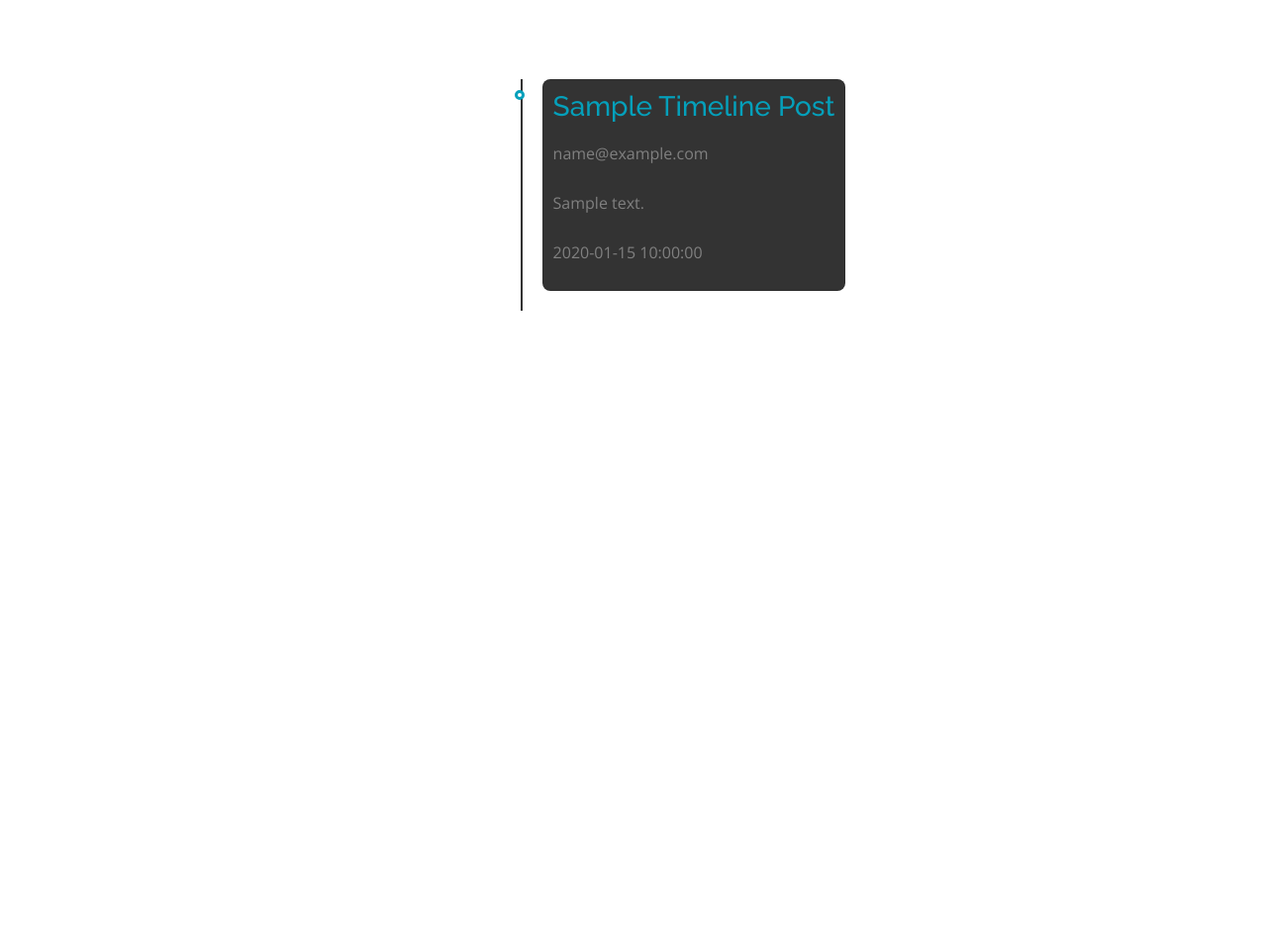
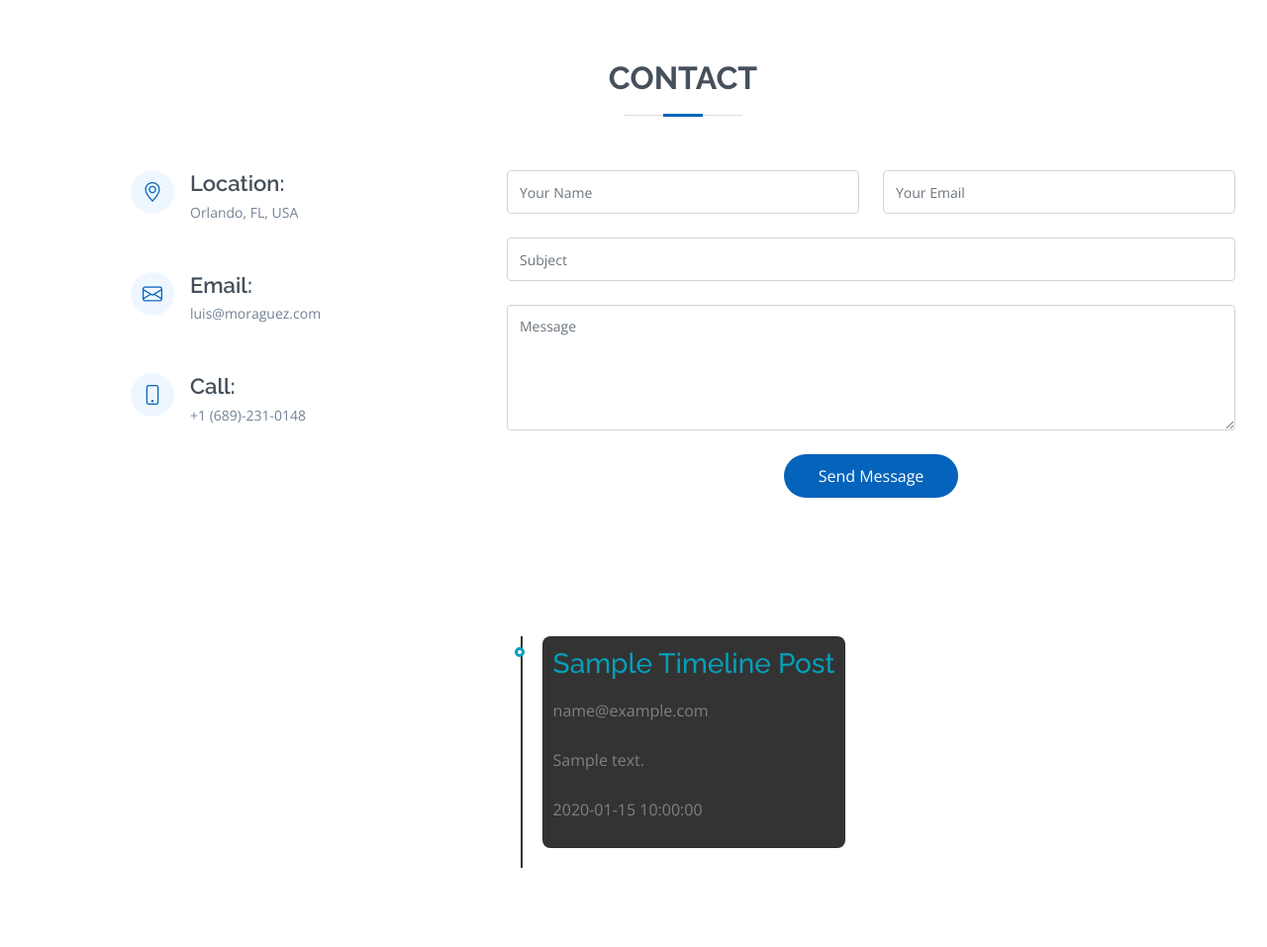
Before and after one commit to z3d6380/flask-portfolio-site, a Flask app: template app/templates/timeline.html in a window 1280 px wide. Shown: the whole page at 99% size. Before the commit the page ends 314 px from the top, so only its background shows below. Run offline with Flask 2, Linux system fonts and the light colour scheme; the template is opened without the code that fills it: most values are stand-ins (such as "Sample title", 1, 10 or a date in 2020); parts of the project's set-up code (start-up, migrations or seed data) failed here and were passed over; some libraries are stand-ins or nearby versions.

```diff
--- a/app/templates/timeline.html
+++ b/app/templates/timeline.html
@@ -1,6 +1,72 @@
 {% extends "preload.html" %}
 {% block preload %}
   <main id="main">
+
+      <!-- ======= Contact Section ======= -->
+      <section id="contact" class="contact">
+        <div class="container" data-aos="fade-up">
+
+          <div class="section-title">
+            <h2>Contact</h2>
+          </div>
+
+          <div class="row mt-1">
+
+            <div class="col-lg-4">
+              <div class="info">
+                <div class="address">
+                  <i class="bi bi-geo-alt"></i>
+                  <h4>Location:</h4>
+                  <p>Orlando, FL, USA</p>
+                </div>
+
+                <div class="email">
+                  <i class="bi bi-envelope"></i>
+                  <h4>Email:</h4>
+                  <p>luis@moraguez.com</p>
+                </div>
+
+                <div class="phone">
+                  <i class="bi bi-phone"></i>
+                  <h4>Call:</h4>
+                  <p>+1 (689)-231-0148</p>
+                </div>
+
+              </div>
+
+            </div>
+
+            <div class="col-lg-8 mt-5 mt-lg-0">
+
+              <form action="forms/contact.php" method="post" role="form" class="php-email-form">
+                <div class="row">
+                  <div class="col-md-6 form-group">
+                    <input type="text" name="name" class="form-control" id="name" placeholder="Your Name" required>
+                  </div>
+                  <div class="col-md-6 form-group mt-3 mt-md-0">
+                    <input type="email" class="form-control" name="email" id="email" placeholder="Your Email" required>
+                  </div>
+                </div>
+                <div class="form-group mt-3">
+                  <input type="text" class="form-control" name="subject" id="subject" placeholder="Subject" required>
+                </div>
+                <div class="form-group mt-3">
+                  <textarea class="form-control" name="message" rows="5" placeholder="Message" required></textarea>
+                </div>
+                <div class="my-3">
+                  <div class="loading">Loading</div>
+                  <div class="error-message"></div>
+                  <div class="sent-message">Your message has been sent. Thank you!</div>
+                </div>
+                <div class="text-center"><button type="submit">Send Message</button></div>
+              </form>
+
+            </div>
+
+          </div>
+
+        </div>
+      </section><!-- End Contact Section -->
 
     <!-- ======= Timeline Section ======= -->
     <section id="timeline" class="timeline">
```
